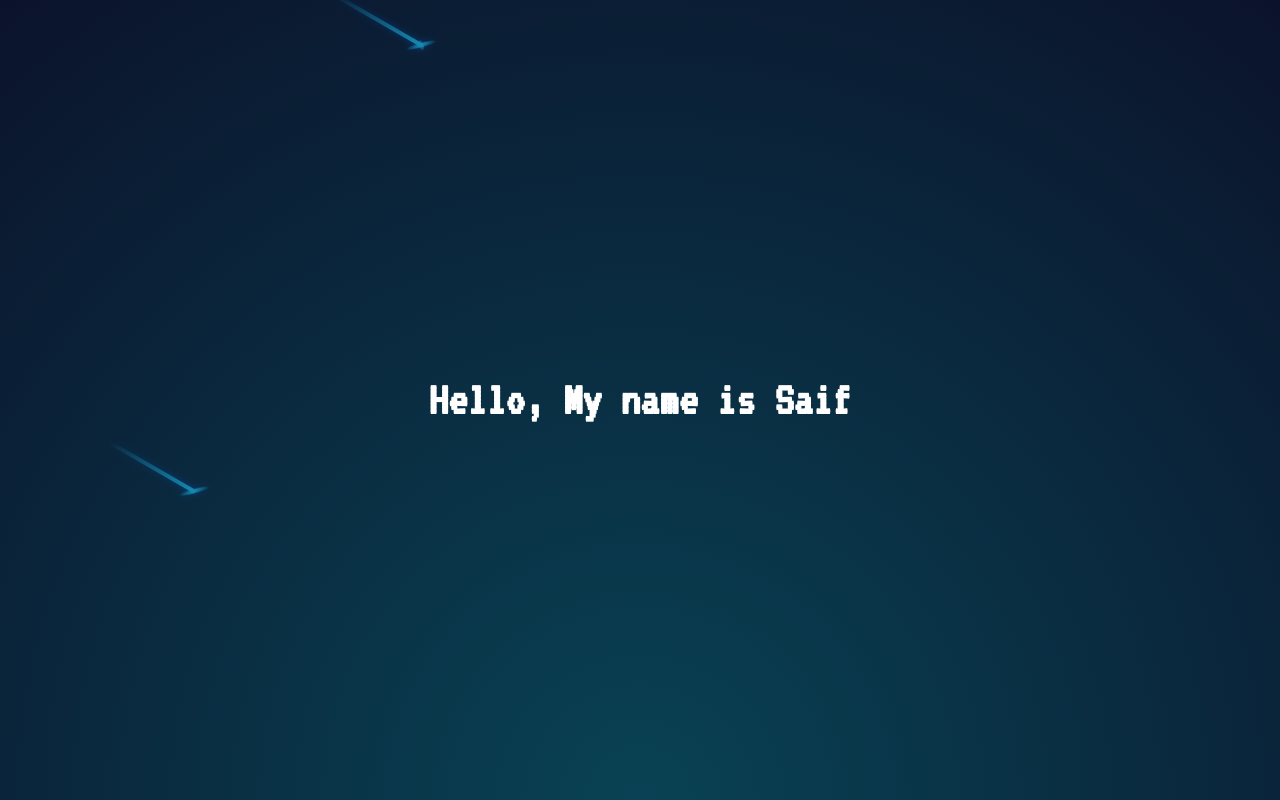
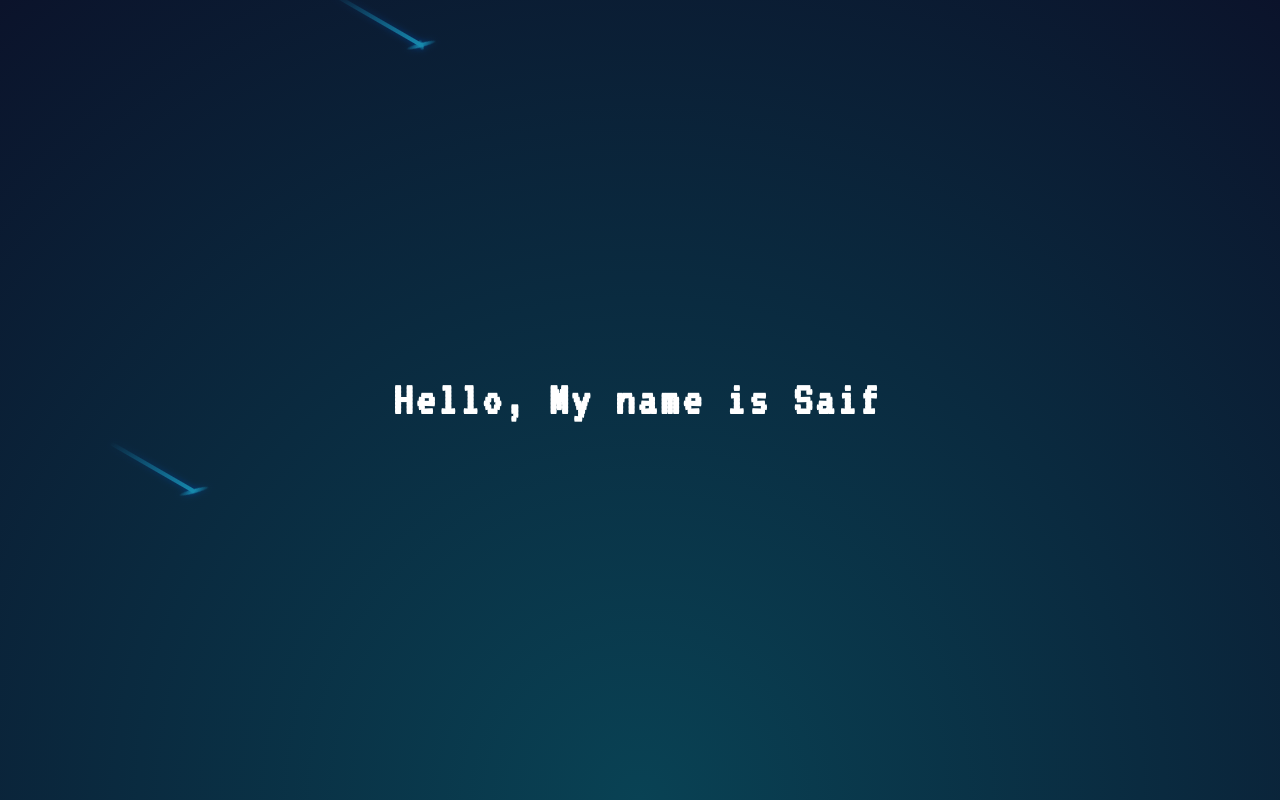
Before and after one commit to SaifAlqady51/my_profile, a SvelteKit app: page / in a window 1280 px wide. Shown: the top 800 px of the page. Built offline with nearby package versions, Linux system fonts and the light colour scheme.

Commit message:
Added typing animation resolves #2

```diff
--- a/src/routes/styles.css
+++ b/src/routes/styles.css
@@ -194,3 +194,50 @@ body {
     animation-delay: 1.3s;
 
 }
+
+/* #name {
+    position: relative;
+    width: max-content;
+}
+
+#name::before,#name::after {
+    position: absolute;
+    content: "";
+    top: 0;
+    bottom: 0;
+    left: 0;
+    right: 0;
+}
+
+#name::before {
+    animation: typewriter 1.4s steps(11)  forwards;
+    background: inherit;
+
+
+}
+
+@keyframes typewriter {
+   to {left:100%}
+} */
+
+#name {
+    border-right: 5px  solid ;
+    white-space: nowrap;
+    letter-spacing: 3px;
+    overflow: hidden;
+    width:max-content;
+
+    animation:
+        typing 3s steps(22), cursor .4s step-end infinite alternate ;
+}
+
+@keyframes cursor {
+    50% {
+        border-color:transparent
+    }
+}
+
+@keyframes typing {
+    from {width:0}
+    to {width:100%}
+}
```
